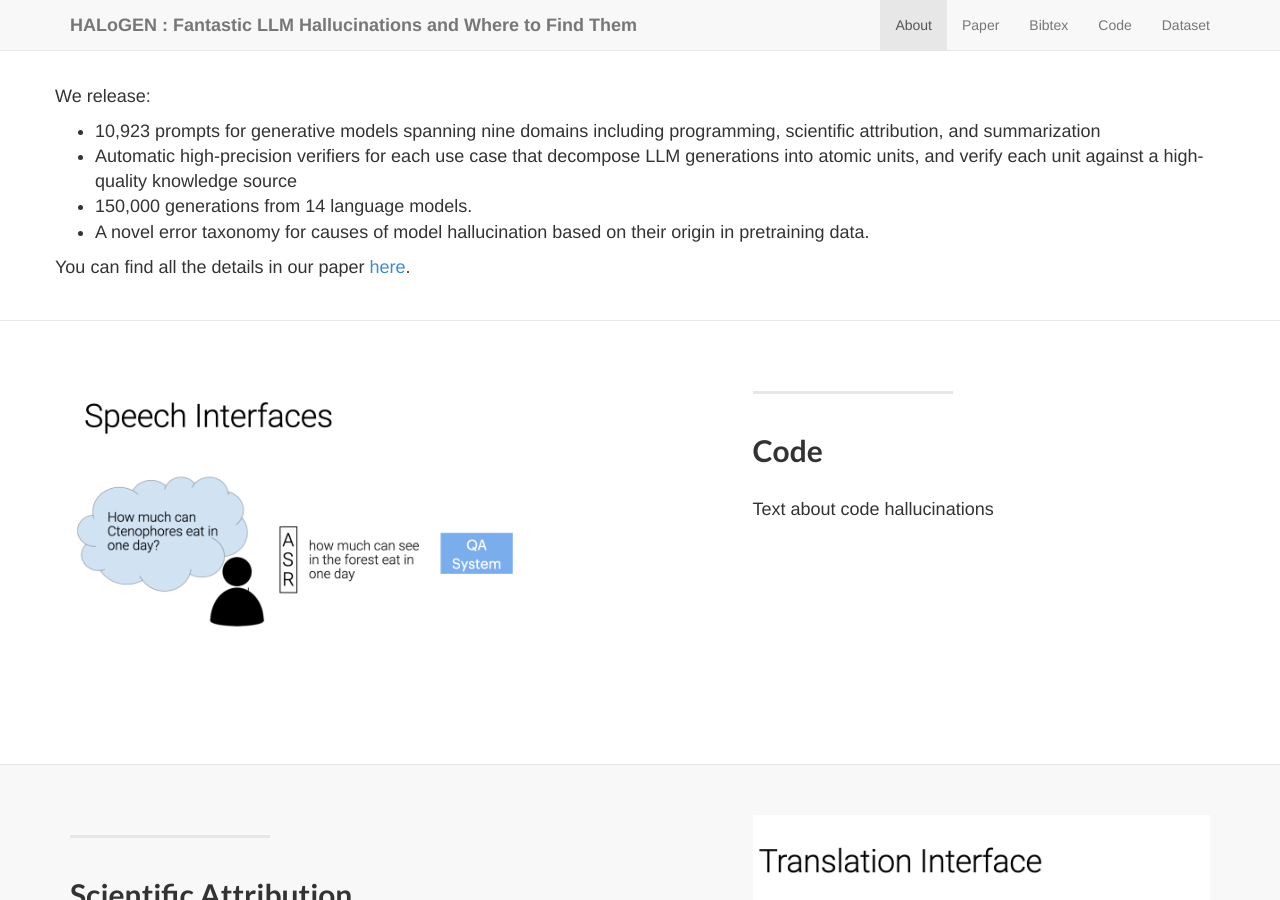
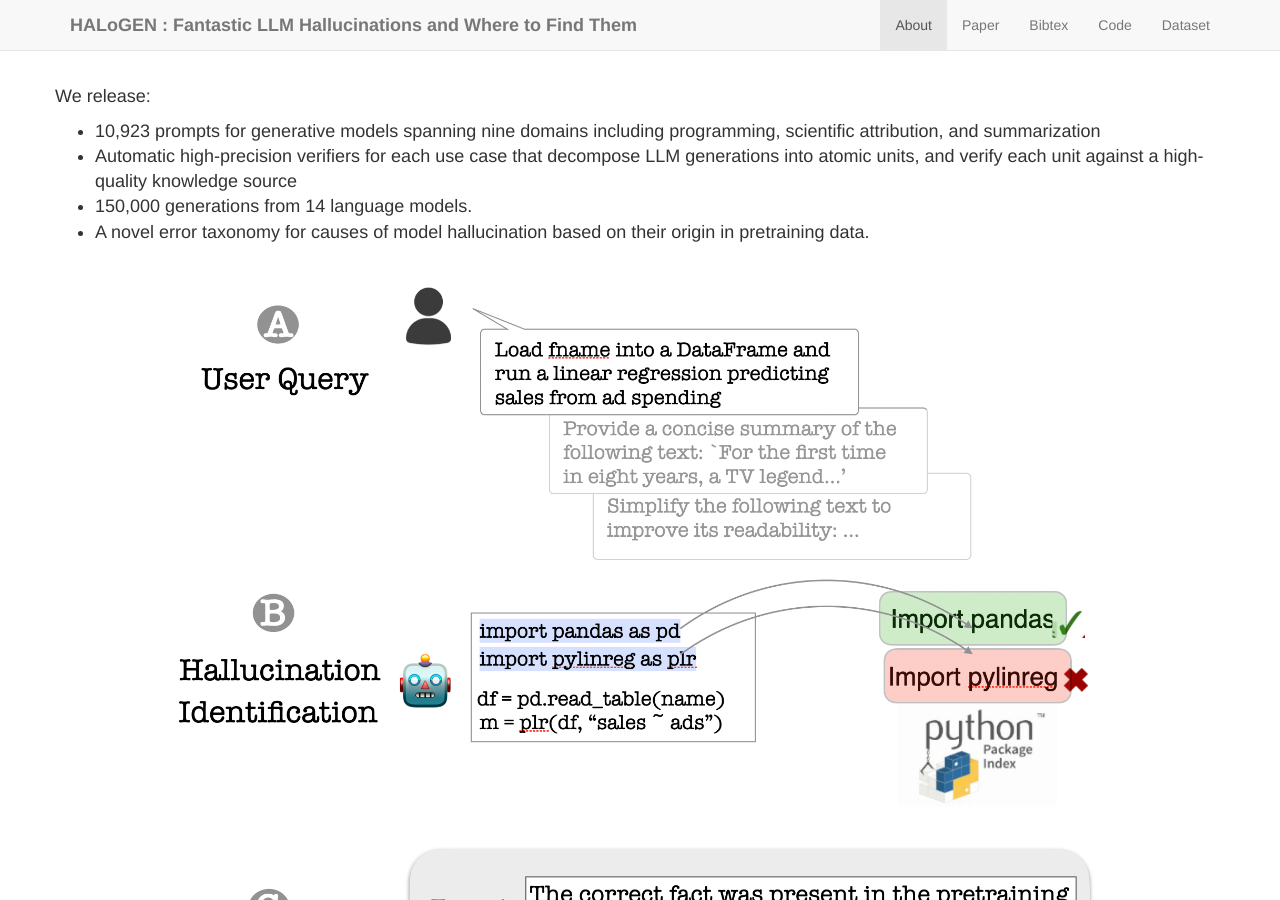
Before and after one commit to halogen-hallucinations/halogen-hallucinations.github.io, a Jekyll site: the page built from index.md, in a window 1280 px wide and 900 px high, scrolled down 932 px. Built offline with Jekyll 4.4.1, drawn with Linux system fonts in a browser that asks for light colours; our own code applies the rules of GitHub Pages for plain Markdown files.

Commit message:
Update about_title.html

```diff
--- a/_includes/about_title.html
+++ b/_includes/about_title.html
@@ -28,6 +28,9 @@
 
                 </ul>
 
+                <img src="../img/halogen_explainer.png" alt="Centered Image" style="display: block; margin: auto; max-width: 100%; max-height: 100vh;">
+
+
                 You can find all the details in our paper <a href="https://arxiv.org/abs/2102.08345">here</a>.
 
 
```
